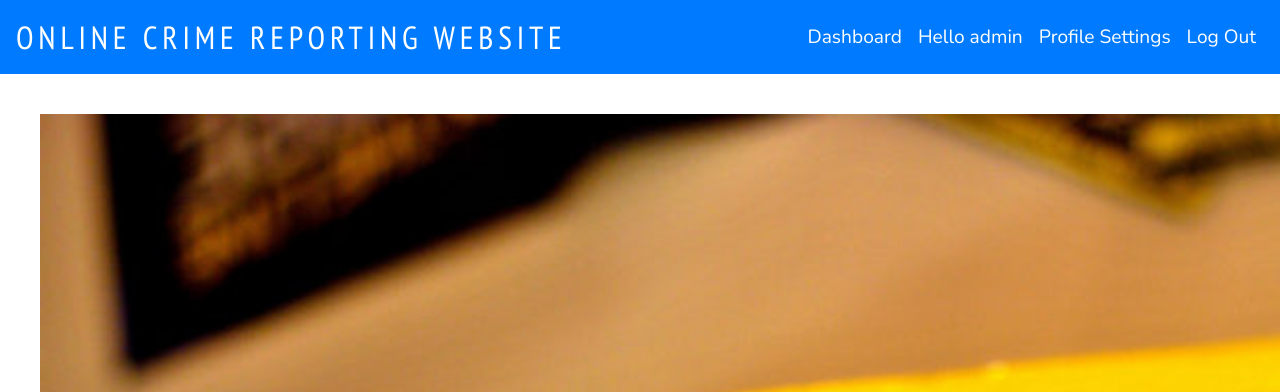
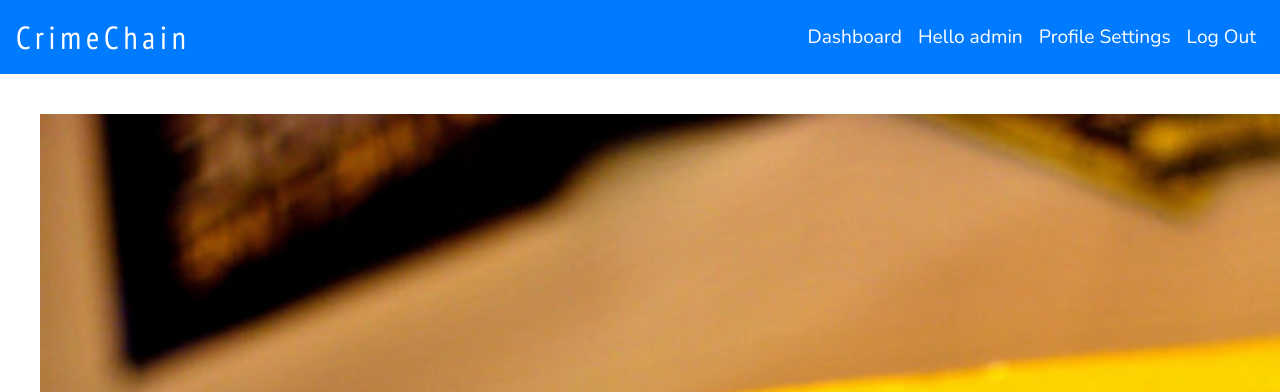
Before and after one commit to jadhavhpranav1121/Final-Year-project, a Django app: page / in a window 1280 px wide; the page is wider, and only the part inside the window is pictured. Shown: the top 392 px of that part. Run offline with Django 3.2, Linux system fonts and the light colour scheme; a user stored in the database is signed in; some libraries are stand-ins or nearby versions.

Commit message:
new changes

```diff
--- a/Online_Crime_Reporting_System_Project_Django/accounts/views.py
+++ b/Online_Crime_Reporting_System_Project_Django/accounts/views.py
@@ -35,7 +35,7 @@ def user_login(request):
                 return HttpResponseRedirect(reverse('home'))
 
             else:
-                return HttpResponse('<h2> Account Not Active </h2>')
+                return HttpResponse('<h2> Accont Not Active </h2>')
 
         else:
             print('Someone tried to login failed on our site.')
--- a/Online_Crime_Reporting_System_Project_Django/templates/base.html
+++ b/Online_Crime_Reporting_System_Project_Django/templates/base.html
@@ -42,7 +42,7 @@
 
 <nav class="navbar navbar-expand-md bg-primary">
   <!-- Brand -->
-  <a class="navbar-brand text-white" href="#" >ONLINE CRIME REPORTING WEBSITE</a>
+  <a class="navbar-brand text-white" href="/">CrimeChain</a>
 
   <!-- Toggler/collapsibe Button -->
   <button class="navbar-toggler" type="button" data-toggle="collapse" data-target="#collapsibleNavbar">
```
Also changed, not shown: 3 other files.
